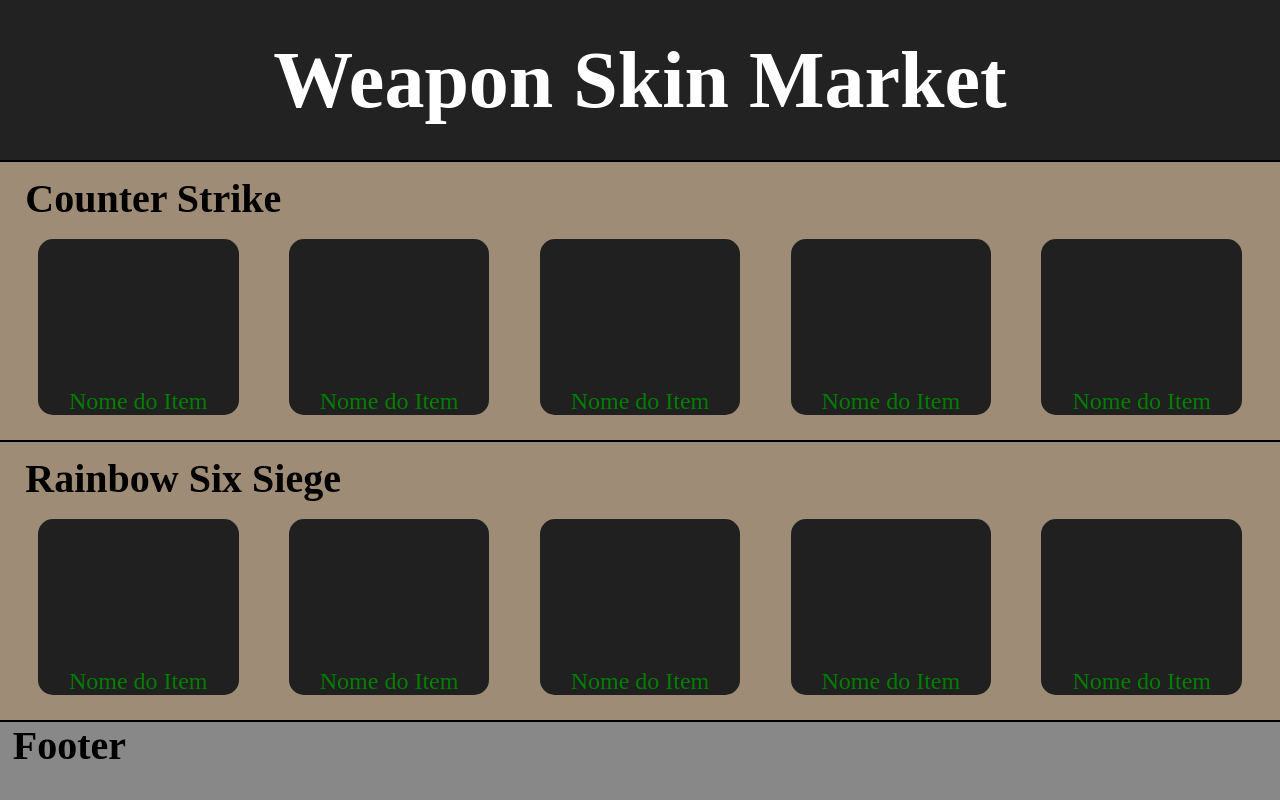
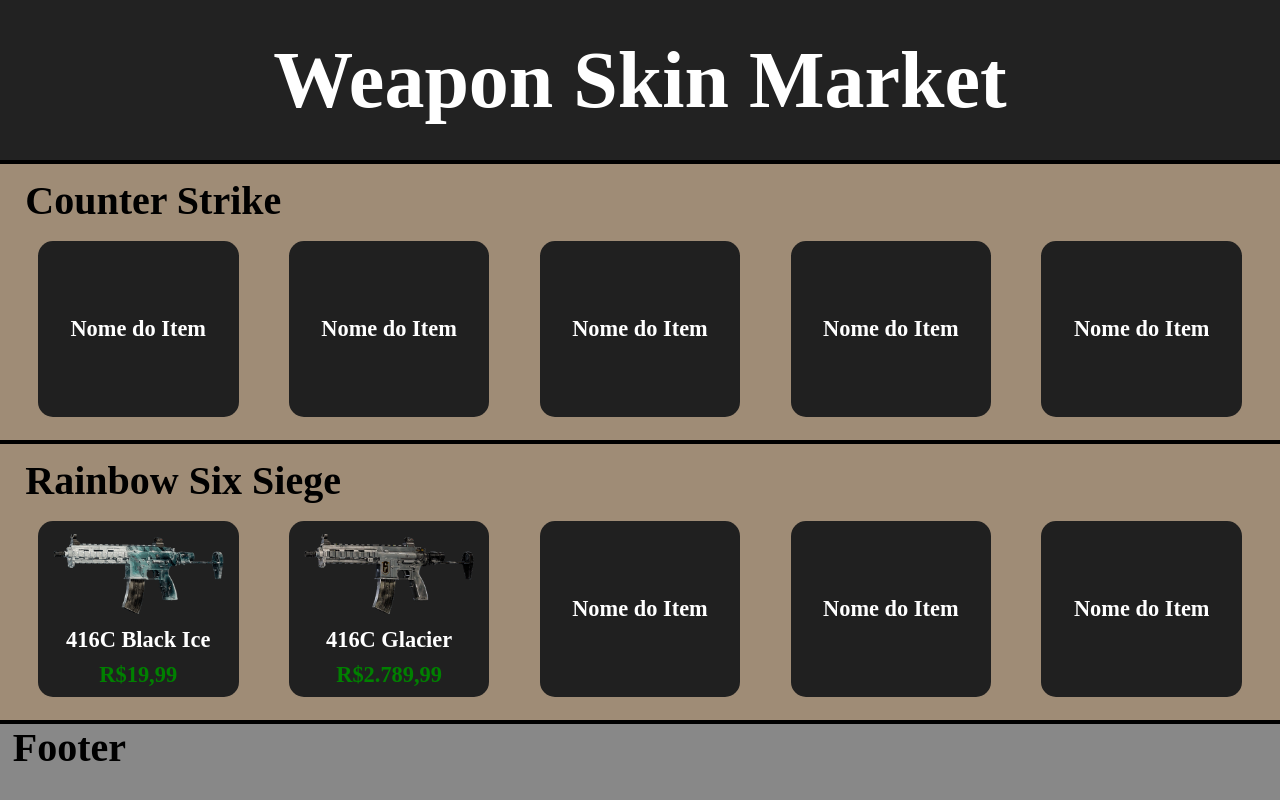
Before and after one commit to guilherme-yuj1/skin-marketplace, a plain HTML site: page home.html in a window 1280 px wide. Drawn offline with Linux system fonts and the light colour scheme.

Commit message:
2 skins adicionadas.

```diff
--- a/assets/css/home.css
+++ b/assets/css/home.css
@@ -45,11 +45,11 @@
 }
 
 #cs2 {
-    border-top: 2px solid #000;
+    border-top: 4px solid #000;
 }
 
 #r6 {
-    border-top: 2px solid #000;
+    border-top: 4px solid #000;
 }
 
 
@@ -60,14 +60,27 @@
     float: left;
     border-radius: 15px;
     display: flex;
-    align-items: flex-end;
-    justify-content: center;
+    flex-direction: column;
+    align-items: center;
+    justify-content: space-evenly;
+}
+
+img{
+    width: auto;
+    height: 50%;
 }
 
 .nome {
+    color: #fff;
+    font-size: 1.4rem;
+    font-weight: 700;
+    float: left;
+}
+.preco {
     color: green;
-    font-size: 1.5rem;
-    font-weight: 500;
+    font-size: 1.4rem;
+    font-weight: 700;
+    float: left;
 }
 
 footer {
@@ -75,7 +88,7 @@
     height: 10vh;
     background-color: #888;
     float: left;
-    border-top: 2px solid #000;
+    border-top: 4px solid #000;
 }
 
 section {
--- a/assets/css/index.css
+++ b/assets/css/index.css
@@ -18,7 +18,6 @@
     height: auto;
     background: #222;
     float: left;
-    /* descolar do main */
     border-radius: 12px;
     box-shadow: 1px 1px 3px #333;
     padding: 1%;
--- a/home.html
+++ b/home.html
@@ -23,15 +23,19 @@
         <div class="skin">
           <p class="nome">Nome do Item</p>
         </div>
+
         <div class="skin">
           <p class="nome">Nome do Item</p>
         </div>
+
         <div class="skin">
           <p class="nome">Nome do Item</p>
         </div>
+
         <div class="skin">
           <p class="nome">Nome do Item</p>
         </div>
+
         <div class="skin">
           <p class="nome">Nome do Item</p>
         </div>
@@ -42,22 +46,31 @@
       <h2>Rainbow Six Siege</h2>
       <div class="loja">
         <div class="skin">
-          <p class="nome">Nome do Item</p>
+            <img src="./assets/img/416c-blackice.png" alt="Black Ice">
+            <p class="nome">416C Black Ice</p>
+            <p class="preco">R$19,99</p>
         </div>
+
+        <div class="skin">
+          <img src="./assets/img/glacier.png" alt="">
+          <p class="nome">416C Glacier</p>
+          <p class="preco">R$2.789,99</p>
+        </div>
+
         <div class="skin">
           <p class="nome">Nome do Item</p>
         </div>
+
         <div class="skin">
           <p class="nome">Nome do Item</p>
         </div>
-        <div class="skin">
-          <p class="nome">Nome do Item</p>
-        </div>
+
         <div class="skin">
           <p class="nome">Nome do Item</p>
         </div>
       </div>
     </section>
+
 
     <footer>
       <h2>Footer</h2>
```
Also changed, not shown: assets/img/416c-blackice.png (added), assets/img/blackice.png (added), assets/img/glacier.png (added).
